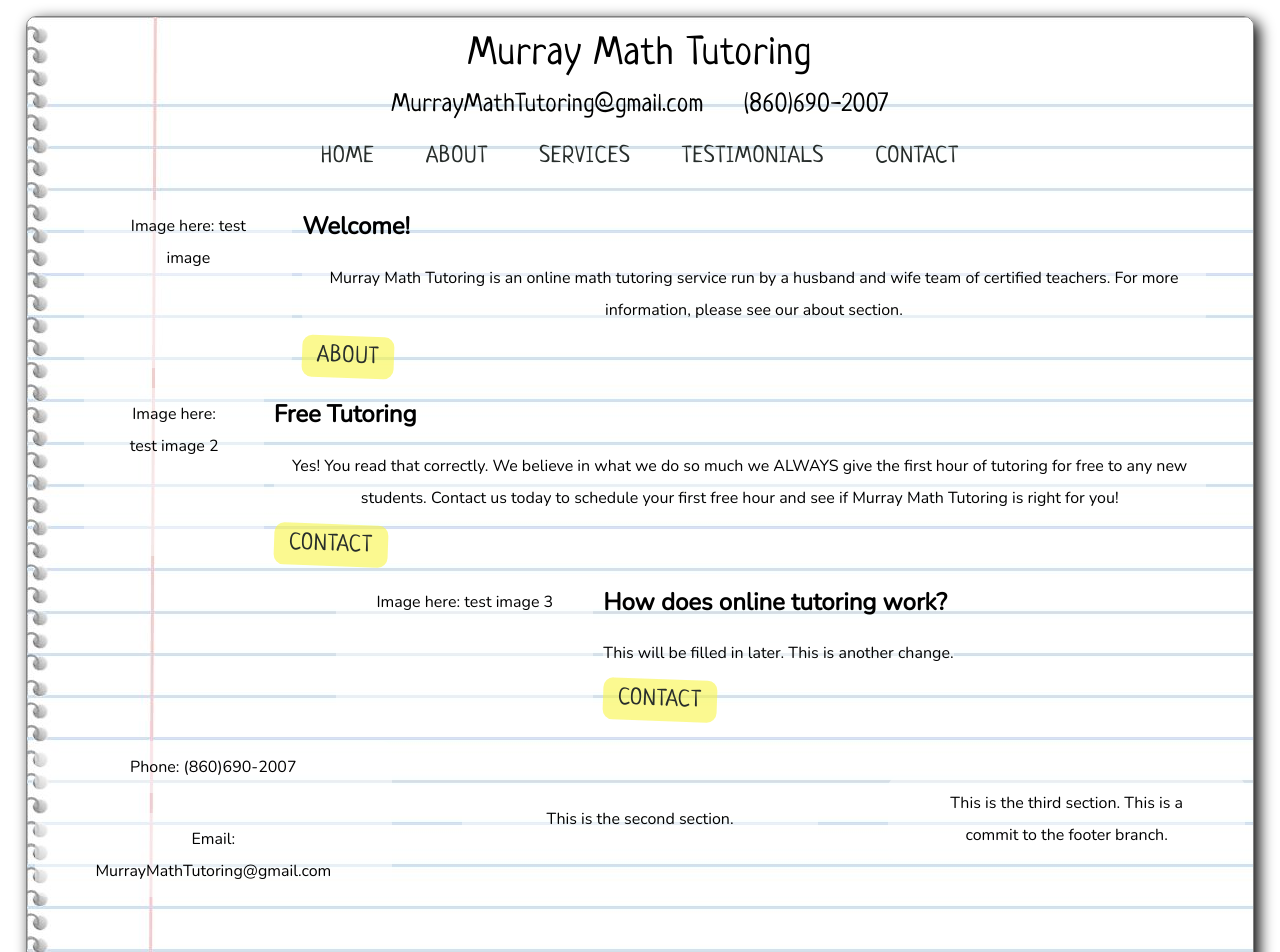
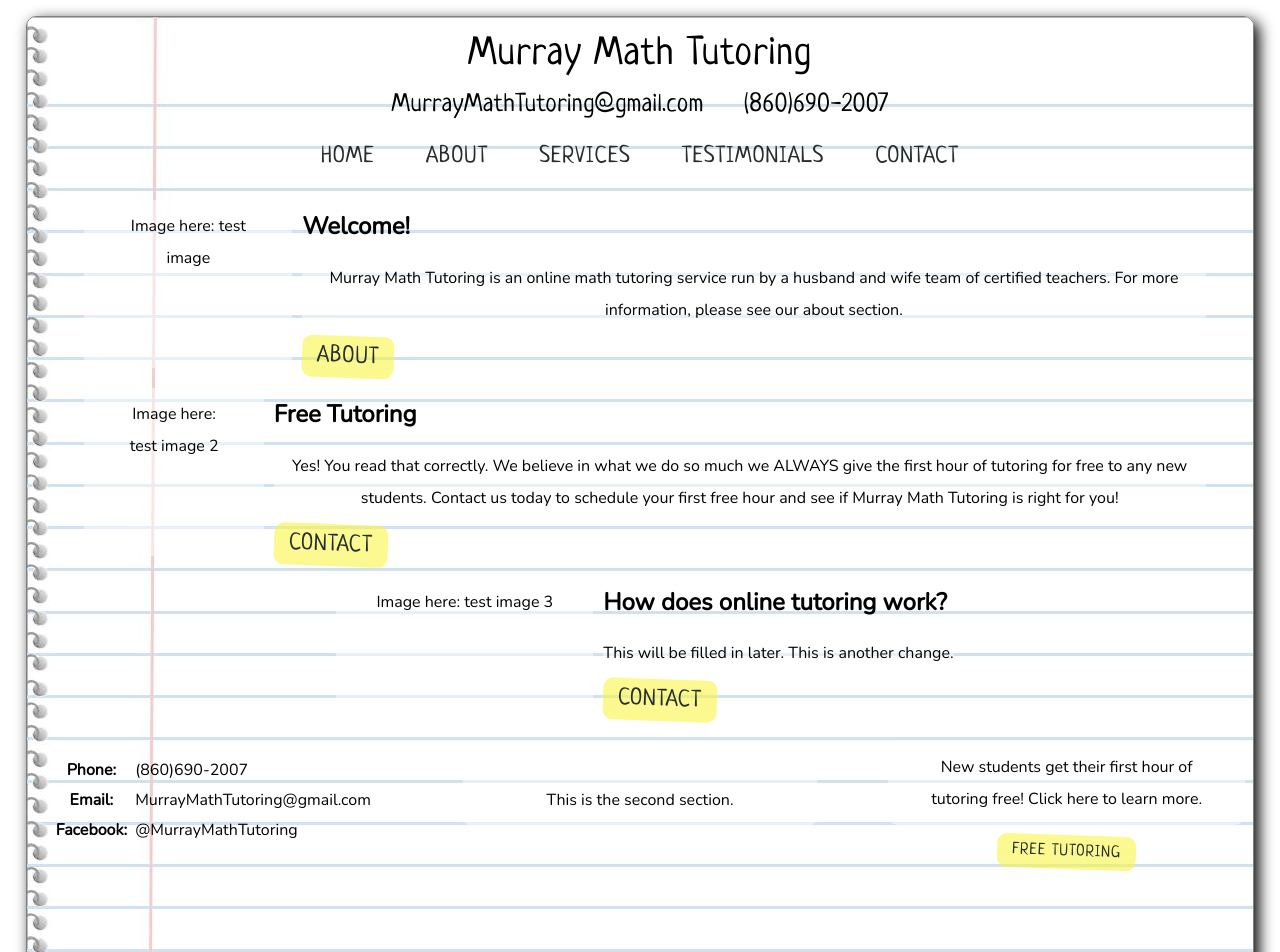
Before and after one commit to murraycoding/murray-math-tutoring, a Next.js app: page / in a window 1280 px wide. Shown: the top 952 px of the page. Built offline with nearby package versions, Linux system fonts and the light colour scheme.

Commit message:
updated footer component

```diff
--- a/components/footer.js
+++ b/components/footer.js
@@ -7,14 +7,24 @@ export default function Footer() {
   return (
     <footer className={FooterStyles.footerContainer}>
       <FooterSection>
-        <p>Phone: (860)690-2007</p>
-        <p>Email: MurrayMathTutoring@gmail.com</p>
+        <table>
+          <tr>
+            <td>Phone:</td> <td>(860)690-2007</td>
+          </tr>
+          <tr>
+            <td>Email:</td> <td>MurrayMathTutoring@gmail.com</td>
+          </tr>
+          <tr>
+            <td>Facebook:</td> <td>@MurrayMathTutoring</td>
+          </tr>
+        </table>
       </FooterSection>
       <FooterSection>
         <p>This is the second section.</p>
       </FooterSection>
       <FooterSection>
-        <p>This is the third section. This is a commit to the footer branch.</p>
+        <p>New students get their first hour of tutoring free! Click here to learn more.</p>
+        <button className="button">Free Tutoring</button>
       </FooterSection>
     </footer>
   )
--- a/styles/FooterSection.module.scss
+++ b/styles/FooterSection.module.scss
@@ -13,6 +13,23 @@
     text-align: center;
   }
 
+  & table {
+    text-align: left;
+    margin: 0 auto;
+    & td {
+      padding: 3px;
+    }
+    & tr td:nth-child(1) {
+      font-weight: bold;
+      text-align: center;
+    }
+  }
+
+  & button {
+    font-size: 1rem;
+    margin: 0 auto;
+  }
+
   /* one section across */
   @media screen and (max-width: 599px) {
     --width: 12;
```
